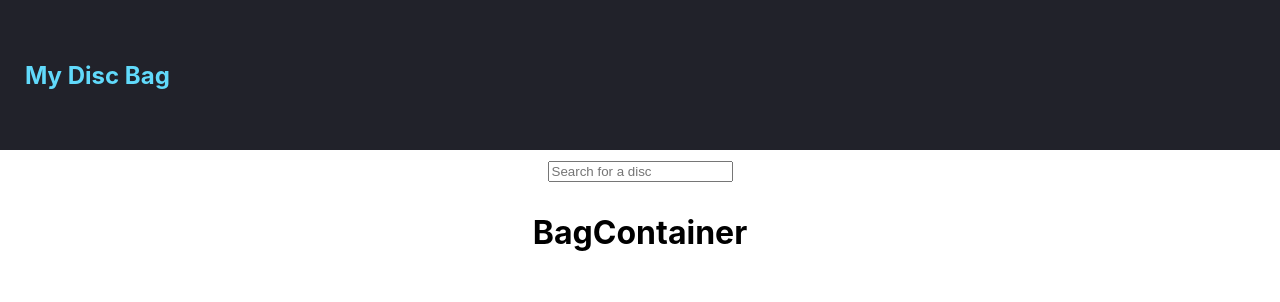
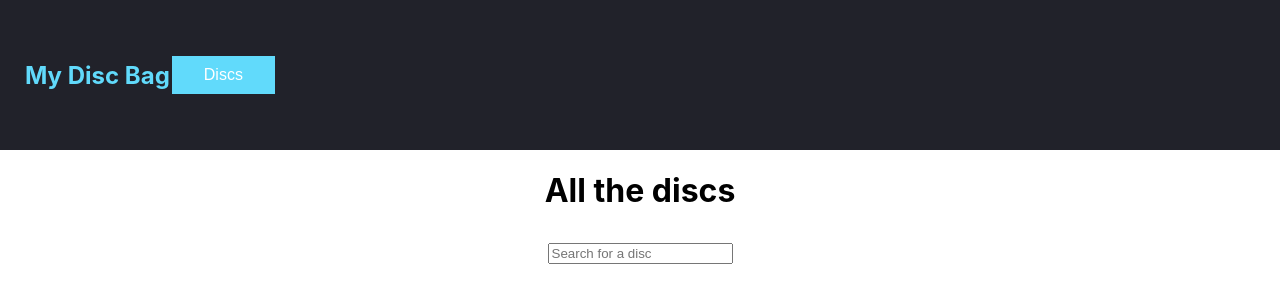
Before and after one commit to abattalov/react-disc-bag, a React (Create React App) app: page /discs in a window 1280 px wide. Shown: the top 302 px of the page. Built offline with nearby package versions, Linux system fonts and the light colour scheme; no server answers.

Commit message:
added routing to a discs index page

```diff
--- a/package.json
+++ b/package.json
@@ -9,6 +9,7 @@
     "react": "^18.2.0",
     "react-dom": "^18.2.0",
     "react-redux": "^8.0.2",
+    "react-router-dom": "^6.3.0",
     "react-scripts": "5.0.1",
     "web-vitals": "^2.1.4"
   },
--- a/src/App.css
+++ b/src/App.css
@@ -17,3 +17,15 @@ nav {
 .search-bar{
   padding: 10px;
 }
+
+.nav-button {
+  background-color: #61DAFB;
+  border: none;
+  color: white;
+  padding: 10px 32px;
+  text-align: center;
+  display: inline-block;
+  font-size: 16px;
+  margin: 4px 2px;
+  cursor: pointer;
+}
--- a/src/App.js
+++ b/src/App.js
@@ -2,14 +2,21 @@ import React from 'react'
 import Navbar from './components/Navbar'
 import Interface from './components/Interface'
 import BagContainer from './components/BagContainer'
+import {Routes, Route} from 'react-router-dom'
+import DiscContainer from './components/DiscContainer'
+
+
 import './App.css';
 
 function App() {
   return (
     <div className="App">
       <Navbar/>
+      <Routes>
+        <Route path='/discs' element={<DiscContainer/>}/>
+      </Routes>
       <Interface/>
-      <BagContainer/>
+      {/* <BagContainer/> */}
     </div>
   );
 }
--- /dev/null
+++ b/src/components/DiscContainer.js
@@ -0,0 +1,11 @@
+import React from 'react'
+
+function DiscContainer(){
+    return (
+        <div>
+            <h1>All the discs</h1>
+        </div>
+    )
+}
+
+export default DiscContainer;
--- a/src/components/Navbar.js
+++ b/src/components/Navbar.js
@@ -1,9 +1,11 @@
 import React from 'react'
+import {Link} from 'react-router-dom'
 
 export default function Navbar(){
     return(
         <nav>
             <h1 className='nav-title'>My Disc Bag</h1>
+            <Link to='/discs'><button className='nav-button'>Discs</button></Link>
         </nav>
     )
 }
--- a/src/index.js
+++ b/src/index.js
@@ -3,6 +3,7 @@ import ReactDOM from 'react-dom/client';
 import './index.css';
 import App from './App';
 import reportWebVitals from './reportWebVitals';
+import {BrowserRouter as Router} from 'react-router-dom'
 // import { Provider } from 'react-redux';
 import store from './store/store';
 
@@ -10,7 +11,9 @@ const root = ReactDOM.createRoot(document.getElementById('root'));
 root.render(
   <React.StrictMode>
     {/* <Provider store={store}> */}
+    <Router>
       <App />
+    </Router>
     {/* </Provider> */}
   </React.StrictMode>
 );
```
Also changed, not shown: src/components/temp.js (deleted, +0 -12 lines), 1 other file (tests, documents, lock files or other folders).
